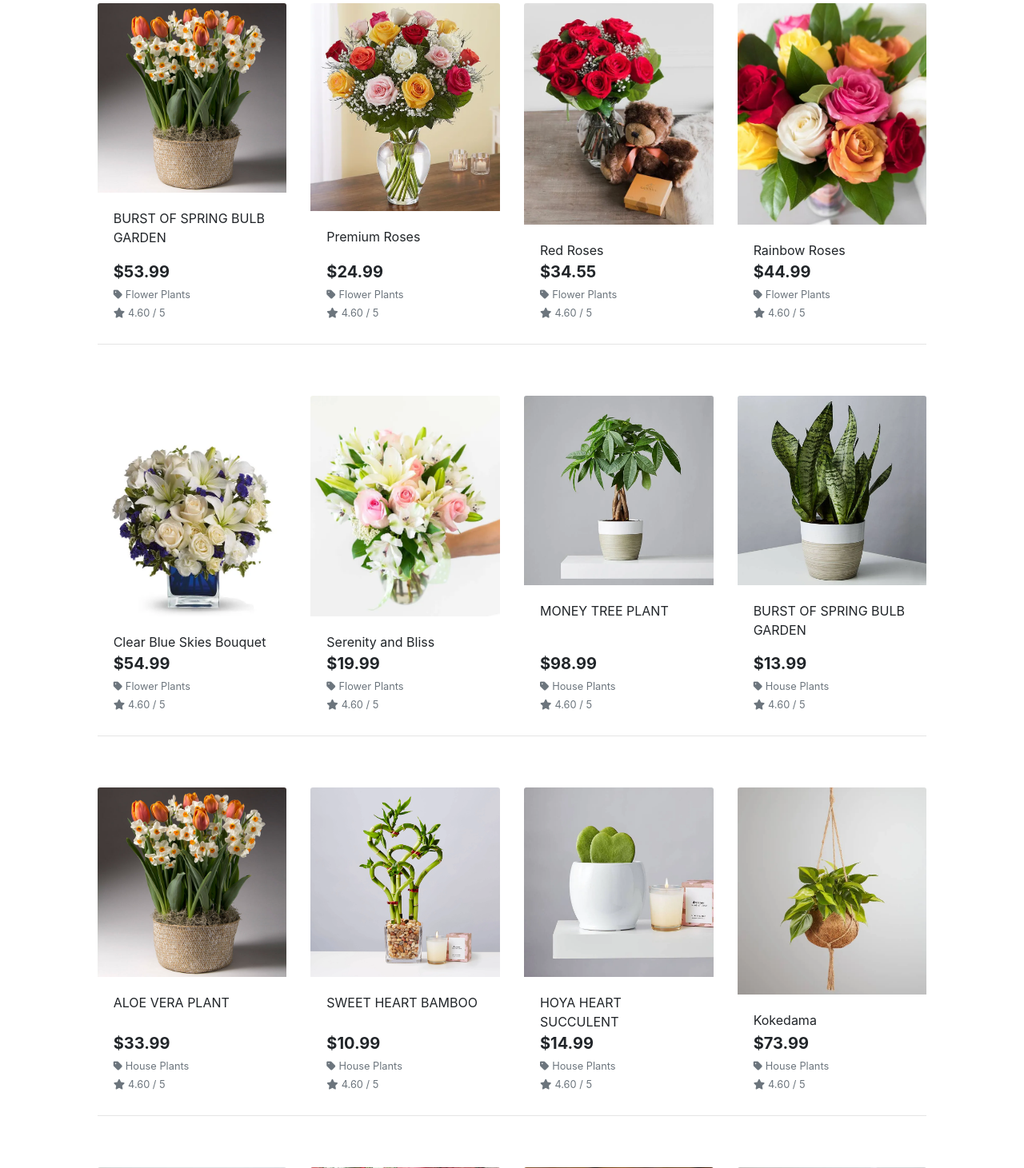
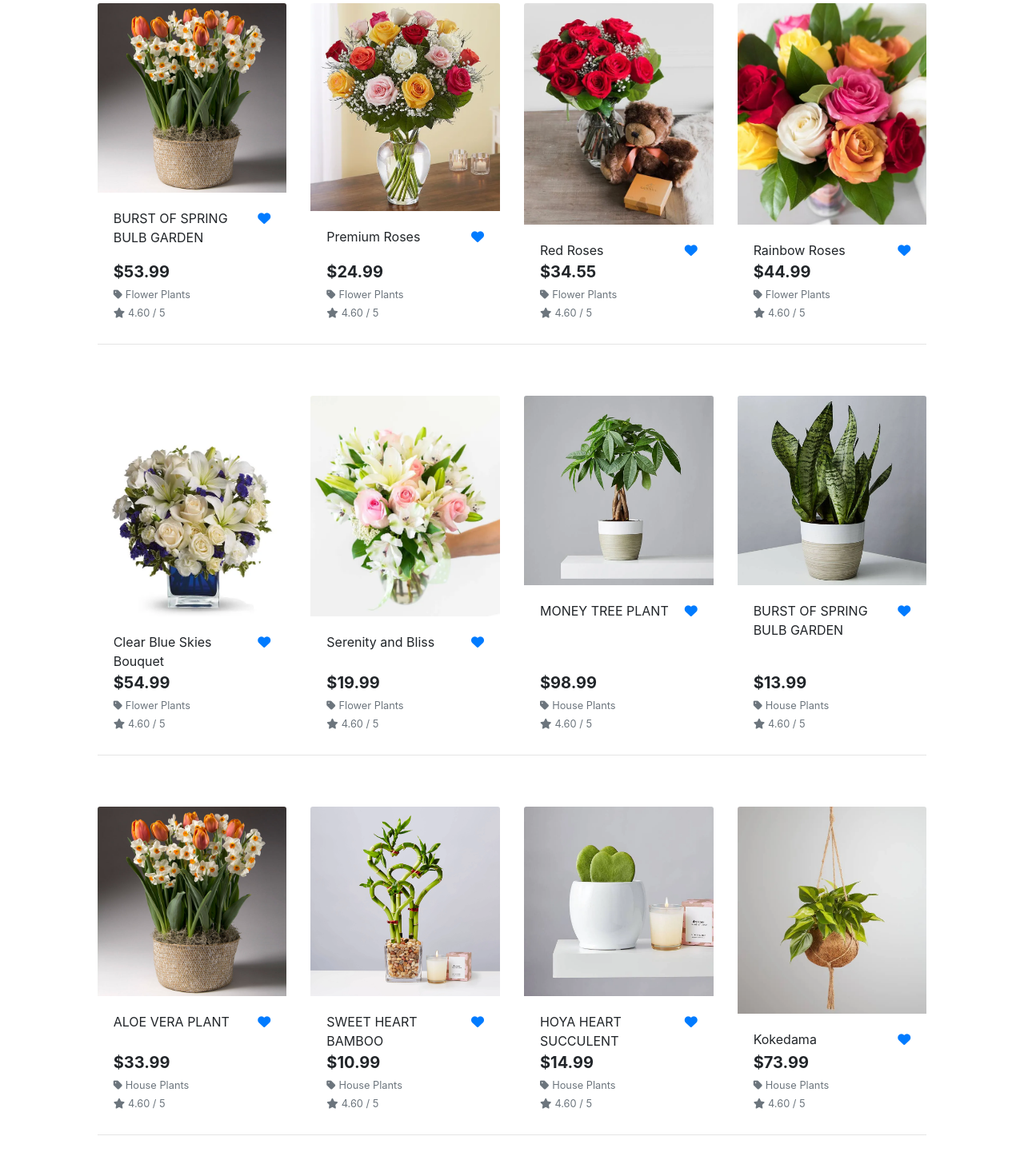
Before and after one commit to AdrianaSchmit/Stockholm_Garden, a Django app: page /products/ in a window 1280 px wide. Shown: the part 263-1724 px from the top of the page at 80% size. Run offline with Django 3.2, Linux system fonts and the light colour scheme; data comes from the database, SQL or seed files in the repository; some libraries are stand-ins or nearby versions.

Commit message:
Added a small fix to the products template

```diff
--- a/products/templates/products/products.html
+++ b/products/templates/products/products.html
@@ -35,7 +35,11 @@
                                 </a>
                                 {% endif %}
                                 <div class="card-body pb-0">
-                                    <p class="mb-0">{{ product.name }}</p>
+                                        <div class=" d-flex justify-content-between">
+                                            <div>{{ product.name }} </div>
+                                            <div><a href="">  <i class="fas fa-heart "></i> </a></div>
+                                        </div>
+
                                 </div>
                                 <div class="card-footer bg-white pt-0 border-0 text-left">
                                     <div class="row">
```
